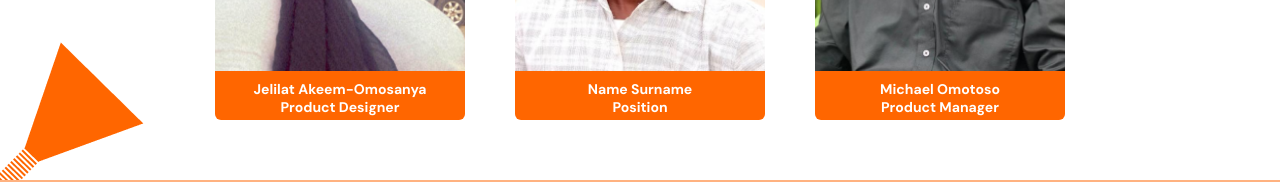
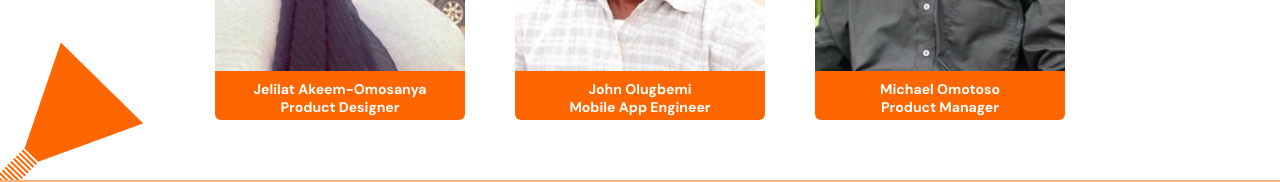
Before and after one commit to Pickbox-Project/Pickbox-frontend, a React (Create React App) app: page /aboutus in a window 1280 px wide. Shown: the part 1627-1809 px from the top of the page. Built offline with nearby package versions, Linux system fonts and the light colour scheme.

Commit message:
Removed the founders Component

```diff
--- a/src/Components/Team/data.js
+++ b/src/Components/Team/data.js
@@ -40,8 +40,8 @@ export const teamsData = [
   {
     id: 6,
     teamMemberImage: johnImage,
-    teamMemberName: "Name Surname",
-    teamMemberRole: "Position",
+    teamMemberName: "John Olugbemi",
+    teamMemberRole: "Mobile App Engineer",
   },
   {
     id: 7,
```
